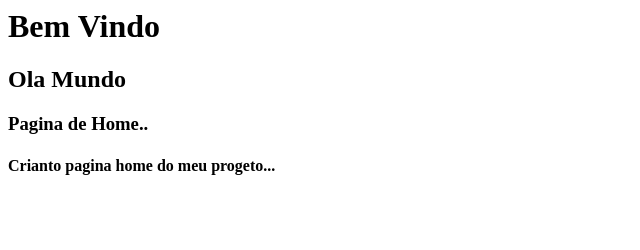
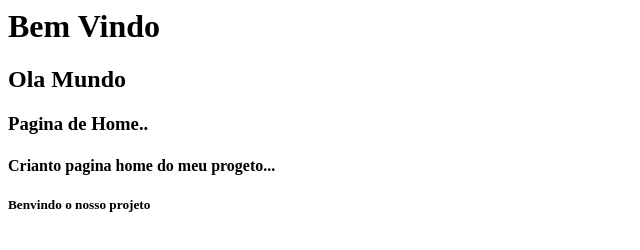
Before and after one commit to Gelsonlopes959/curso_github, a plain HTML site: page index.html in a window 1280 px wide. Shown: the whole page, without its empty margins (0-640 px from the left). Drawn offline with Linux system fonts and the light colour scheme.

Commit message:
Finalizando a pagina home

```diff
--- a/index.html
+++ b/index.html
@@ -2,3 +2,4 @@
 <h2>Ola Mundo</h2>
 <h3>Pagina de Home..</h3>
 <h4>Crianto pagina home do meu progeto...</h4>
+<h5>Benvindo o nosso projeto</h5>
```
Also changed, not shown: nomes.txt.
